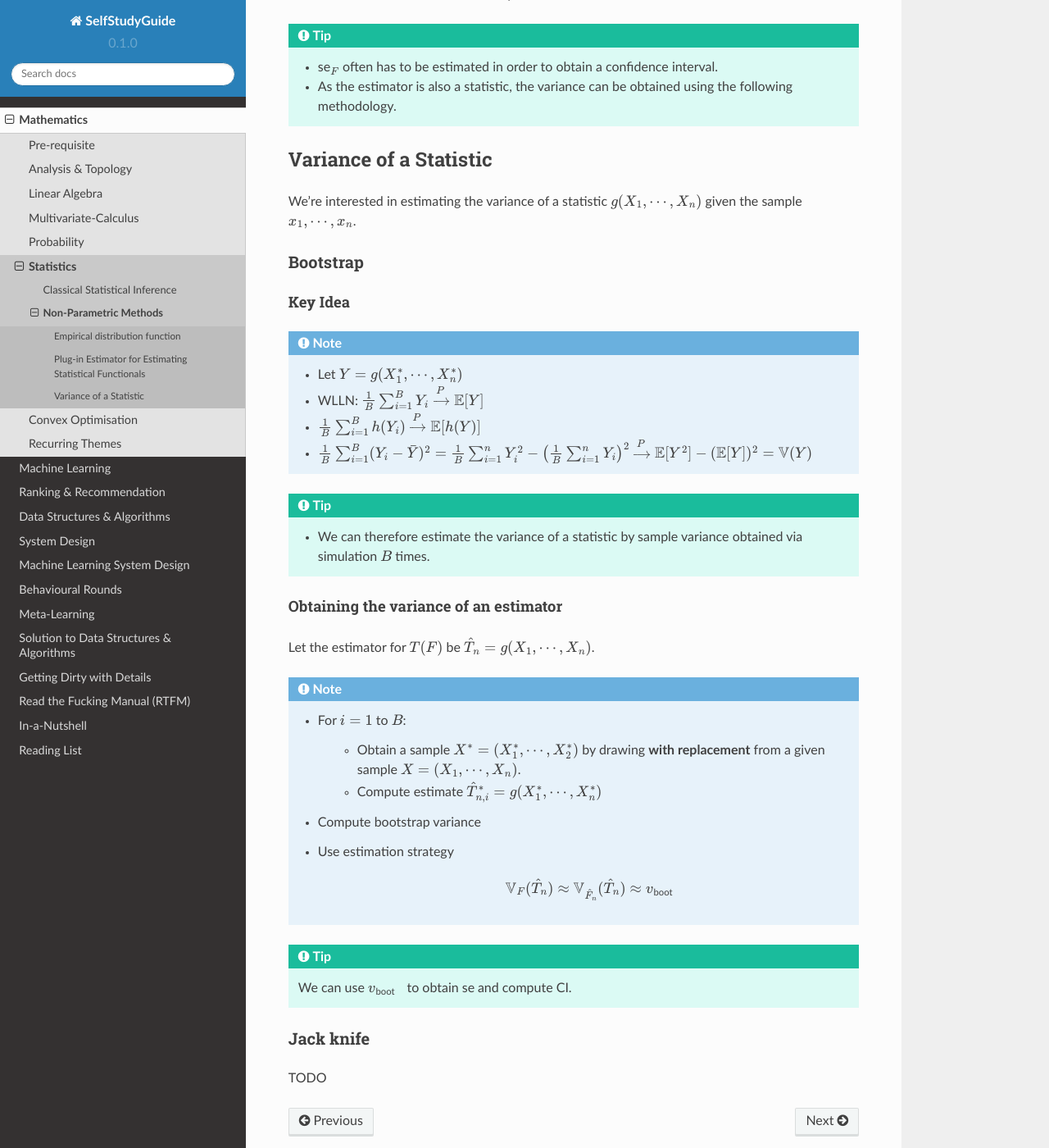
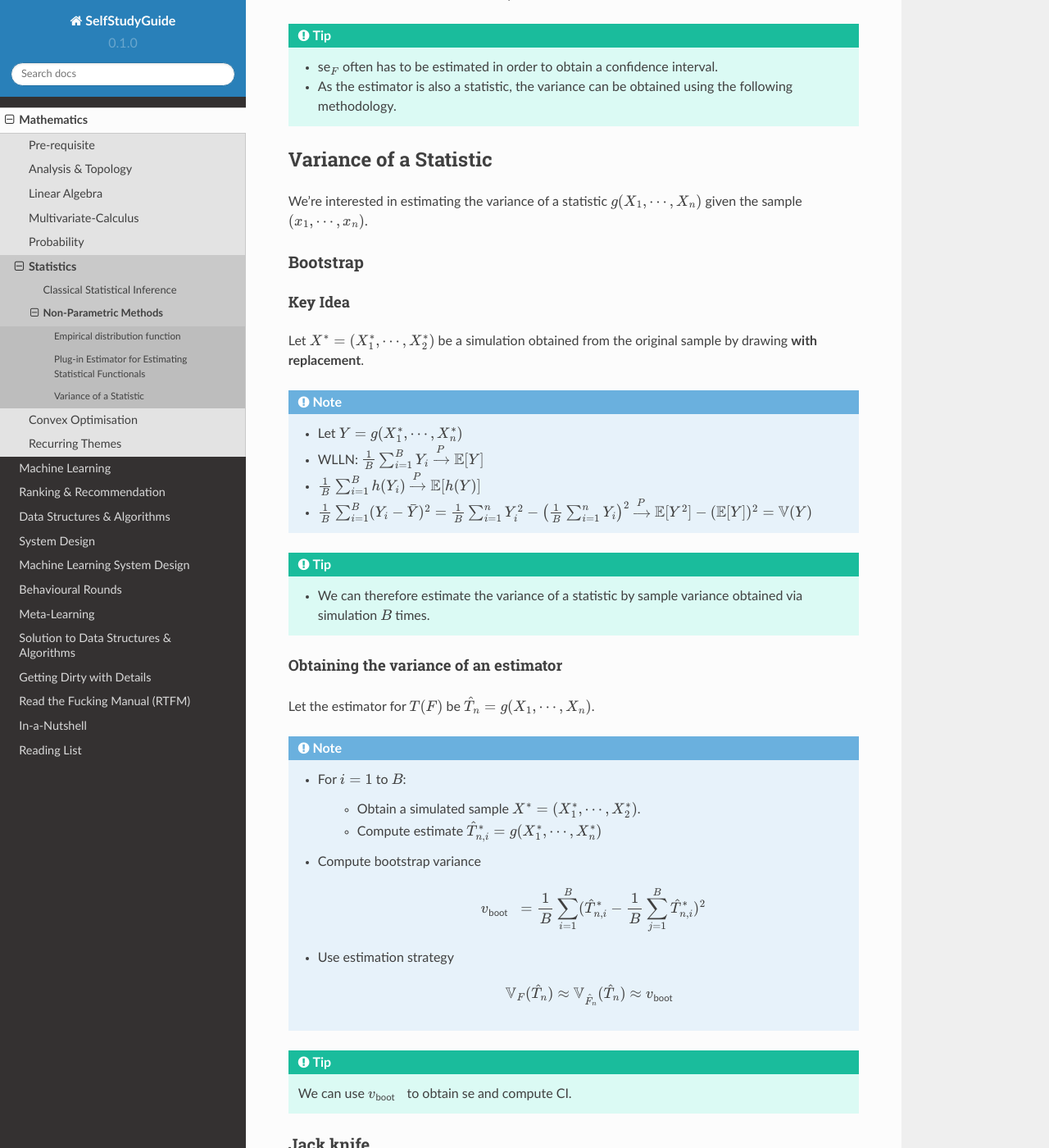
Before and after one commit to uselesstechjunks/leetcode, a Sphinx documentation site: the page built from docs/source/math/stat/nonparam.rst, in a window 1280 px wide and 1400 px high, scrolled down 2306 px. Shown: the whole window at 82% size. Built offline with Sphinx 7.4.7 and the Read the Docs theme 2.0.0, drawn with Linux system fonts in a browser that asks for light colours.

Commit message:
Update nonparam.rst

```diff
--- a/docs/source/math/stat/nonparam.rst
+++ b/docs/source/math/stat/nonparam.rst
@@ -78,12 +78,14 @@ The estimator can be obtained similarly.
 ****************************************************************************************
 Variance of a Statistic
 ****************************************************************************************
-We're interested in estimating the variance of a statistic :math:`g(X_1,\cdots,X_n)` given the sample :math:`x_1,\cdots,x_n`.
+We're interested in estimating the variance of a statistic :math:`g(X_1,\cdots,X_n)` given the sample :math:`(x_1,\cdots,x_n)`.
 
 Bootstrap
 ========================================================================================
 Key Idea
 ----------------------------------------------------------------------------------------
+Let :math:`X^*=(X^*_1,\cdots,X^*_2)` be a simulation obtained from the original sample by drawing **with replacement**.
+
 .. note::
 	* Let :math:`Y=g(X^*_1,\cdots,X^*_n)`
 	* WLLN: :math:`\frac{1}{B}\sum_{i=1}^BY_i\xrightarrow[]{P}\mathbb{E}[Y]`
@@ -100,11 +102,11 @@ Let the estimator for :math:`T(F)` be :math:`\hat{T}_n=g(X_1,\cdots,X_n)`.
 .. note::
 	* For :math:`i=1` to :math:`B`:
 
-		* Obtain a sample :math:`X^*=(X^*_1,\cdots,X^*_2)` by drawing **with replacement** from a given sample :math:`X=(X_1,\cdots,X_n)`.
+		* Obtain a simulated sample :math:`X^*=(X^*_1,\cdots,X^*_2)`.
 		* Compute estimate :math:`\hat{T}^*_{n,i}=g(X^*_1,\cdots,X^*_n)`
 	* Compute bootstrap variance
 
-		.. v_{\text{boot}}=\frac{1}{B}\sum_{i=1}^B(\hat{T}^*_{n,i}-\frac{1}{B}\sum_{j=1}^B\hat{T}^*_{n,i})^2
+		.. math:: v_{\text{boot}}=\frac{1}{B}\sum_{i=1}^B(\hat{T}^*_{n,i}-\frac{1}{B}\sum_{j=1}^B\hat{T}^*_{n,i})^2
 	* Use estimation strategy
 
 		.. math:: \mathbb{V}_F(\hat{T}_n)\approx\mathbb{V}_{\hat{F}_n}(\hat{T}_n)\approx v_{\text{boot}}
```
